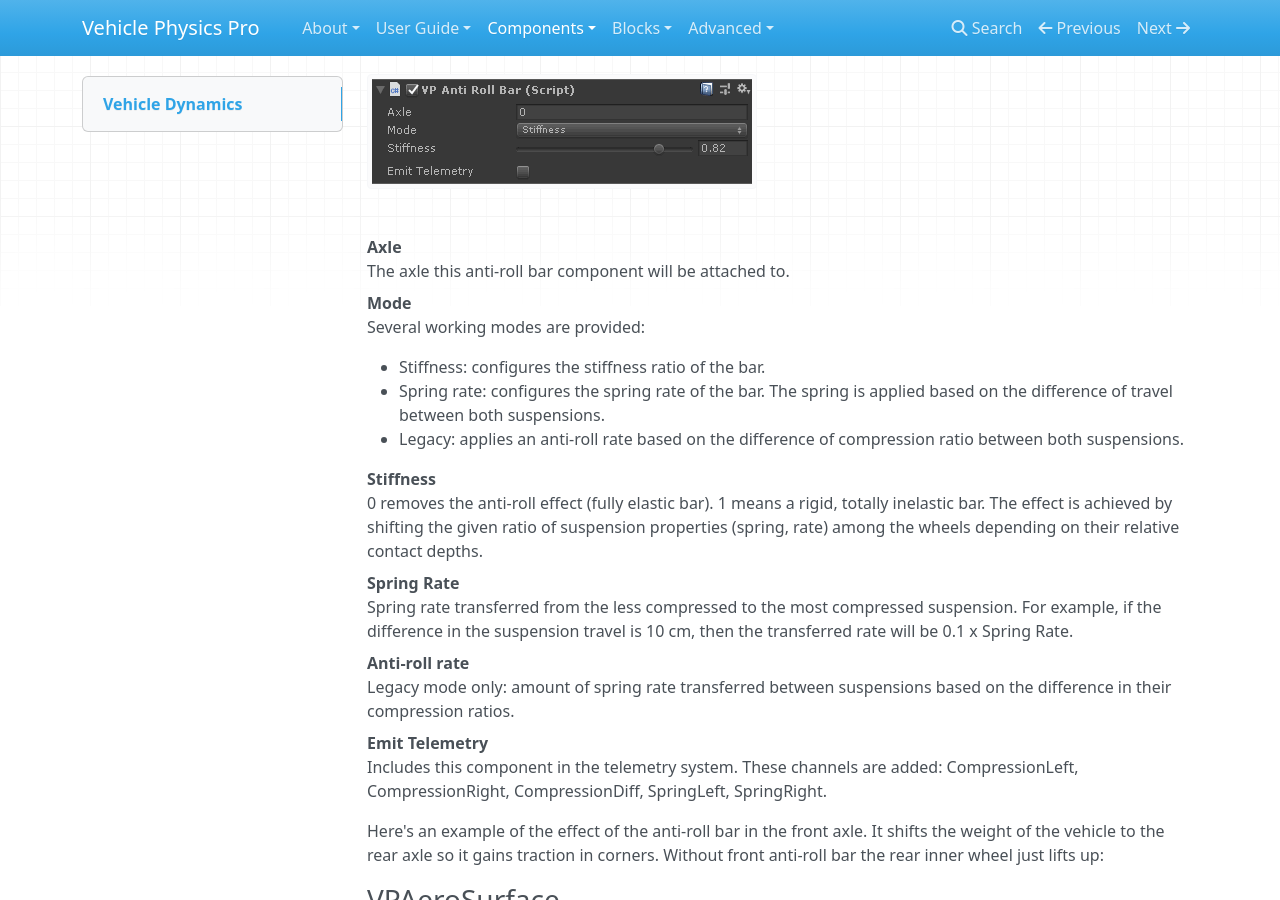
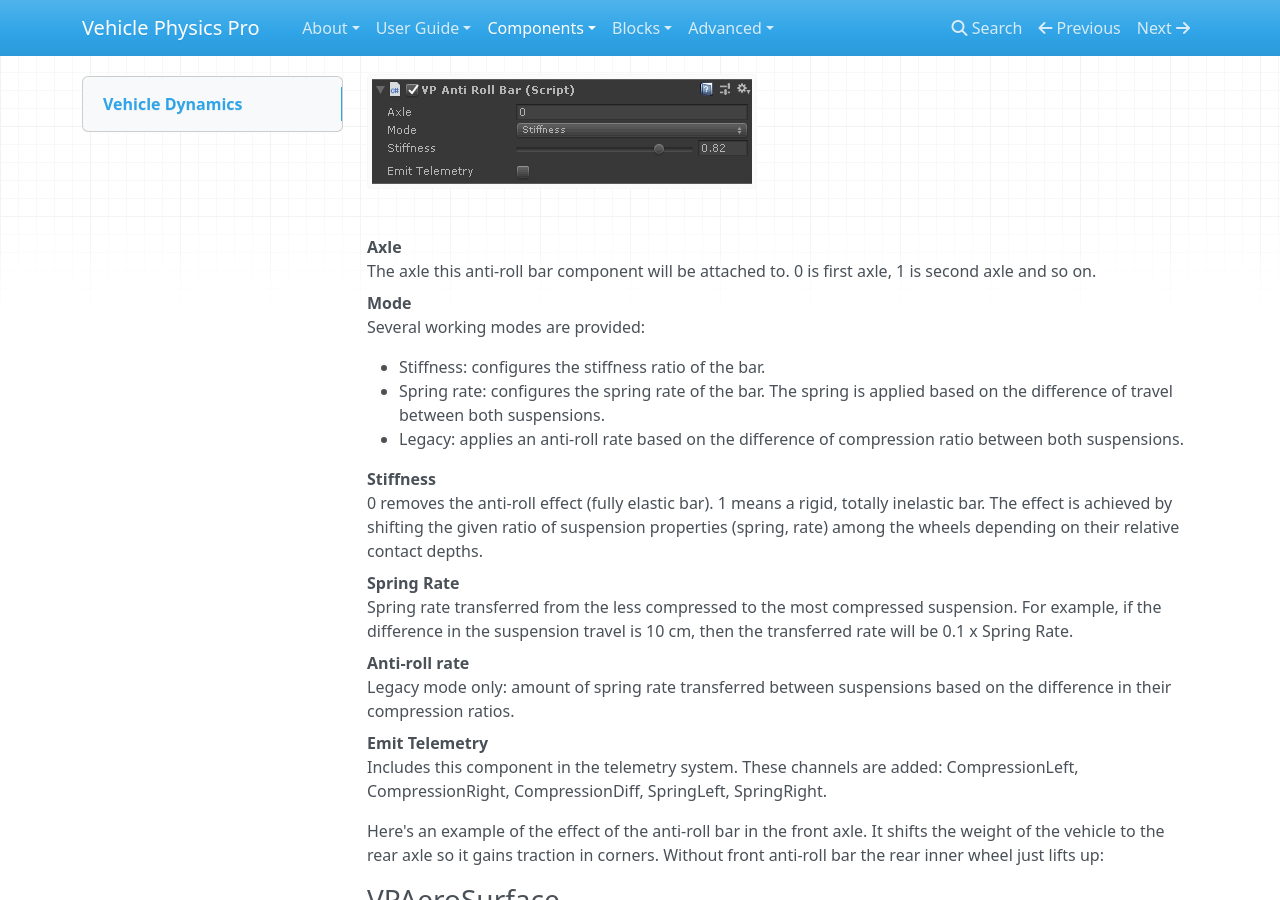
Before and after one commit to EdyJ/vehicle-physics-docs, an MkDocs documentation site: the page built from docs/components/vehicle-dynamics.md, in a window 1280 px wide and 900 px high, scrolled down 338 px. Built offline with MkDocs 1.6.1, drawn with Linux system fonts in a browser that asks for light colours; nearby versions of some CDN libraries; library files that are not in the unit come from our copies; formulas are drawn with MathJax 3.

Commit message:
Minor addition

```diff
--- a/docs/components/vehicle-dynamics.md
+++ b/docs/components/vehicle-dynamics.md
@@ -16,7 +16,8 @@
 ![VP Anti Roll Bar](/img/components/vpp-anti-roll-bar.png){: .img-medium .clickview }
 
 Axle
-:	The axle this anti-roll bar component will be attached to.
+:	The axle this anti-roll bar component will be attached to. 0 is first axle, 1 is second axle and
+	so on.
 
 Mode
 :	Several working modes are provided:
```
